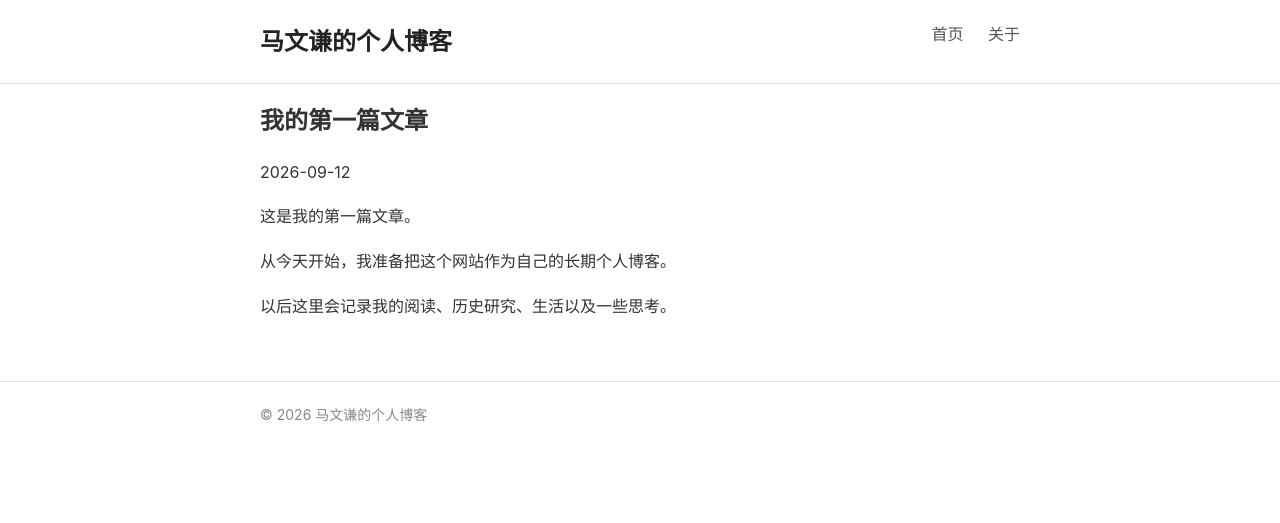
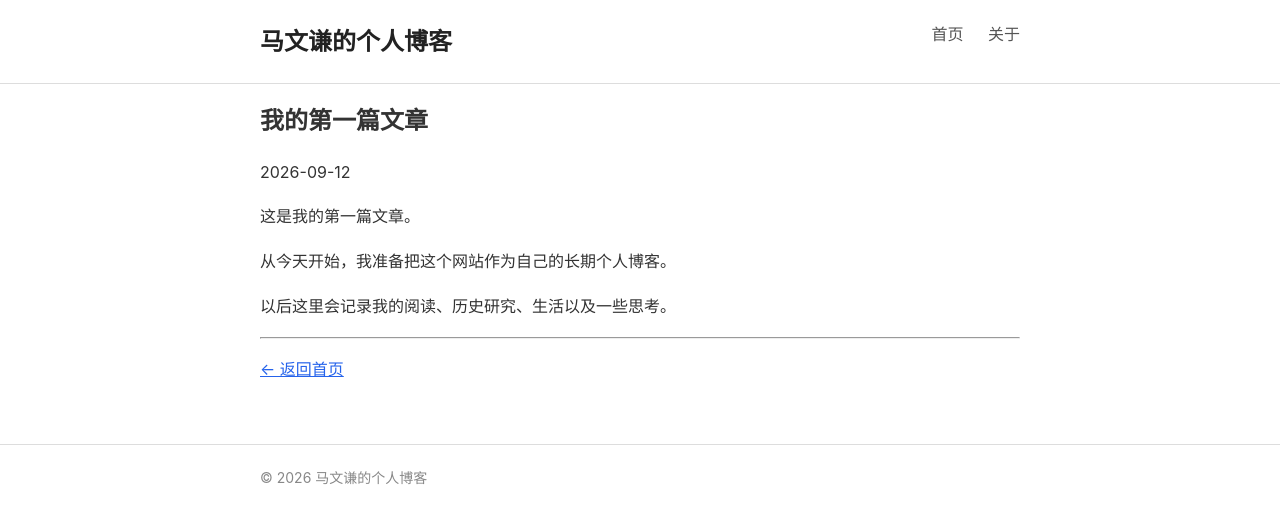
Before and after one commit to mawenqian1992/mawenqian1992.github.io, a Jekyll site: the page built from _posts/2026-09-12-my-first-post.md, in a window 1280 px wide. Shown: the top 523 px of the page. Built offline with Jekyll 4.4.1, drawn with Linux system fonts in a browser that asks for light colours.

Commit message:
Update post.html

```diff
--- a/_layouts/post.html
+++ b/_layouts/post.html
@@ -13,3 +13,29 @@ layout: default
     {{ content }}
 
 </article>
+
+<hr>
+
+<nav class="post-navigation">
+
+    <div class="previous">
+        {% if page.previous %}
+            <a href="{{ page.previous.url | relative_url }}">
+                ← 上一篇：{{ page.previous.title }}
+            </a>
+        {% endif %}
+    </div>
+
+    <div class="next">
+        {% if page.next %}
+            <a href="{{ page.next.url | relative_url }}">
+                下一篇：{{ page.next.title }} →
+            </a>
+        {% endif %}
+    </div>
+
+</nav>
+
+<p>
+    <a href="{{ '/' | relative_url }}">← 返回首页</a>
+</p>
```
